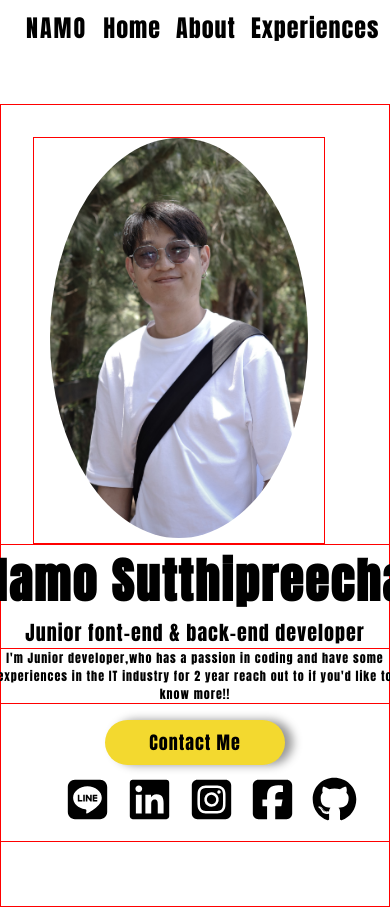
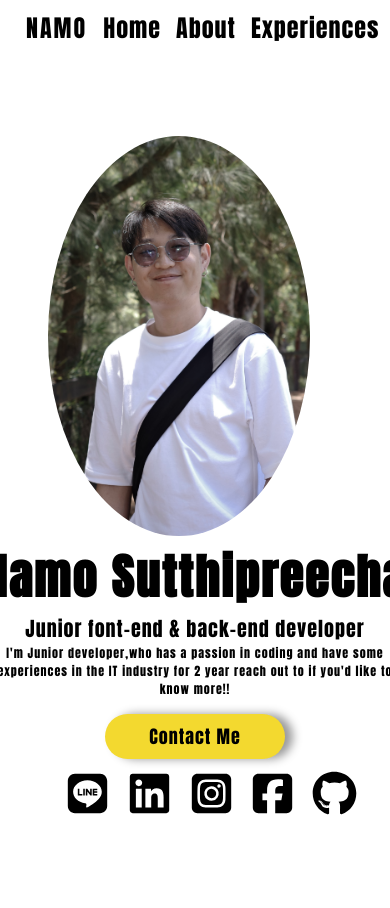
Before and after one commit to Namostpc/My-portfolio-website, a React (Vite) app: page / in a window 390 px wide. Shown: the top 908 px of the page. Built offline with nearby package versions, Linux system fonts and the light colour scheme.

Commit message:
delete border

```diff
--- a/src/components/homepage/homepage.scss
+++ b/src/components/homepage/homepage.scss
@@ -1,5 +1,4 @@
 #home {
-  border: 1px solid red;
   margin-top: 3rem;
   bottom: 2rem;
   width: 100%;
@@ -96,7 +95,6 @@
     }
 
     .home-img {
-      border: 1px solid red;
       // width: fit-content;
       display: flex;
       justify-content: center;
@@ -144,7 +142,6 @@
         flex-direction: column;
         align-items: center;
         flex-wrap: wrap;
-        border: 1px solid red;
         h1 {
           text-align: center;
           font-size: 48px;
@@ -158,7 +155,6 @@
         }
 
         p{
-          border: 1px solid red;
           text-align: center;
           width: 80%;
           font-size: 12px;
```
